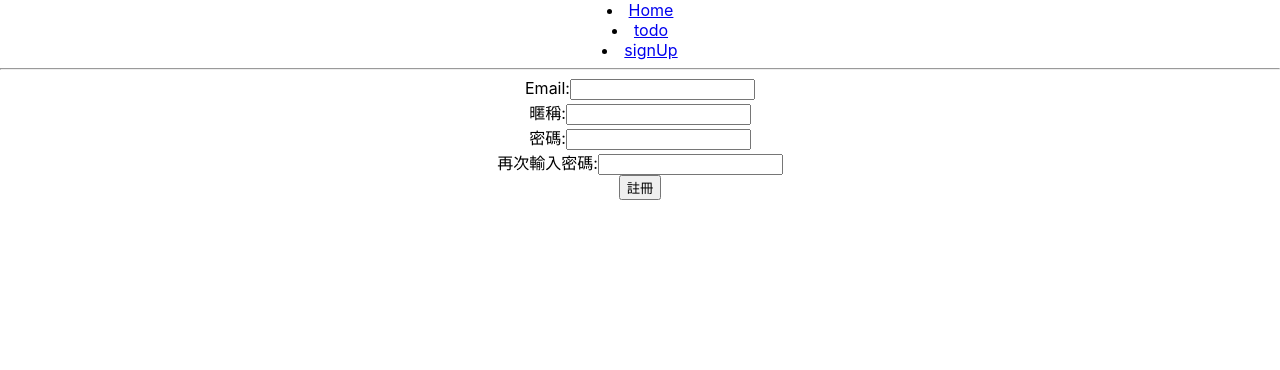
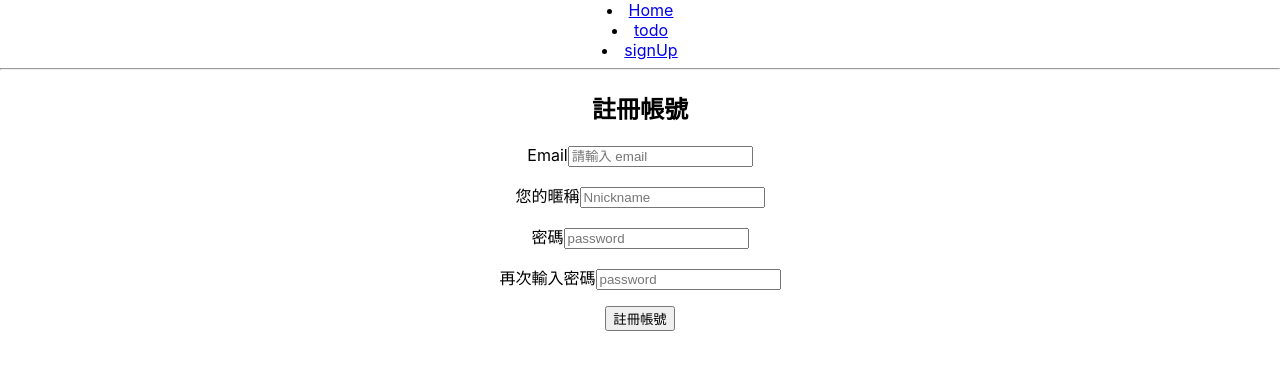
Before and after one commit to doraHLC/React-Todolist, a React (Create React App) app: page /signUp in a window 1280 px wide. Shown: the top 370 px of the page. Built offline with nearby package versions, Linux system fonts and the light colour scheme.

Commit message:
新增 signin表單

```diff
--- a/src/components/SignUp.js
+++ b/src/components/SignUp.js
@@ -1,18 +1,19 @@
 import { useContext, useState } from 'react';
 import { useNavigate } from "react-router-dom";
 import { useAuth } from "./Context";
+import { useForm } from 'react-hook-form';
 
 function SignUp() {
-    const { token, setToken } = useAuth;
+    const { token, setToken } = useAuth();
     const navigate = useNavigate();
-    const [data,setData] = useState(
+    const [data, setData] = useState(
         {
             valid: false,
             passwordConfirm: '',
-            form:{
-                email:'',
-                nickname:'',
-                password:''
+            form: {
+                email: '',
+                nickname: '',
+                password: ''
             }
         }
     )
@@ -28,78 +29,175 @@ function SignUp() {
     //         console.log(res)
     //     })
     //   },[data.valid]);
-    const signUpValue = (e)=>{
-        const {value,name} = e.target
-        let thisData = Object.assign({},data);
+    const signUpValue = (e) => {
+        const { value, name } = e.target
+        let thisData = Object.assign({}, data);
         thisData.form[name] = value;
         setData(thisData);
         console.log(thisData);
     }
-    const checkPasword = (e)=>{
-        const {value} = e.target
-        let thisData = Object.assign({},data);
+    const checkPasword = (e) => {
+        const { value } = e.target
+        let thisData = Object.assign({}, data);
         thisData.passwordConfirm = value;
         setData(thisData);
     }
-    const onSignUp = (e)=>{
-        if(data.form.password===data.passwordConfirm){
+    // const onSignUp = (e) => {
+    //     if (data.form.password === data.passwordConfirm) {
+    //         console.log("密碼一致");
+    //         let thisData = Object.assign({}, data);
+    //         thisData.valid = true;
+    //         setData(thisData);
+    //         // 使用瀏覽器 API 更新文件標題
+    //         const _url = "https://todoo.5xcamp.us/users";
+    //         console.log({
+    //             user: data.form
+    //         });
+    //         let myHeaders = new Headers();
+    //         myHeaders.append("Content-Type", "application/json");
+    //         fetch(_url, {
+    //             method: 'POST',
+    //             headers: {
+    //                 'Content-Type': 'application/json'
+    //             },
+    //             body: JSON.stringify({
+    //                 user: data.form
+    //             })
+    //         })
+    //             .then(res => {
+    //                 console.log(res.headers.get("authorization"));
+    //                 // localStorage.setItem("token",res.headers.get("authorization"));
+    //                 setToken(res.headers.get("authorization"));
+    //                 return res.json()
+    //             })
+    //             .then(res => {
+    //                 navigate('/todo')
+    //             })
+    //     } else {
+    //         console.log("密碼不一致");
+    //         setToken(null);
+    //     }
+
+
+
+
+    const { register, handleSubmit, formState: { errors } } = useForm();
+    const onSubmit = data => {
+        console.log(data);
+        if (data.password === data.passwordConfirm) {
             console.log("密碼一致");
-            let thisData = Object.assign({},data);
-            thisData.valid = true;
-            setData(thisData);
+
             // 使用瀏覽器 API 更新文件標題
             const _url = "https://todoo.5xcamp.us/users";
             console.log({
-                user: data.form
+                user: data
             });
             let myHeaders = new Headers();
             myHeaders.append("Content-Type", "application/json");
-            fetch(_url,{
+            fetch(_url, {
                 method: 'POST',
-                headers:{
+                headers: {
                     'Content-Type': 'application/json'
                 },
                 body: JSON.stringify({
-                    user: data.form
+                    user: data
                 })
             })
-            .then(res=>{
+                .then(res => {
                     console.log(res.headers.get("authorization"));
                     // localStorage.setItem("token",res.headers.get("authorization"));
                     setToken(res.headers.get("authorization"));
                     return res.json()
                 })
-            .then(res=>{
+                .then(res => {
                     navigate('/todo')
                 })
-        }else{
+        } else {
             console.log("密碼不一致");
             setToken(null);
         }
     }
 
     return (
+
         <main>
-       <div className="form-control">
-           <label htmlFor="email">Email:</label>
-           <input type="text" onChange={signUpValue} name="email" id="email" />
-       </div>
-       <div className="form-control">
-           <label htmlFor="nickName">暱稱:</label>
-           <input type="text" onChange={signUpValue} name="nickname" id="nickName" />
-       </div>
-       <div className="form-control">
-           <label htmlFor="password">密碼:</label>
-           <input type="password" onChange={signUpValue} name="password" id="password" />
-       </div>
-       <div className="form-control">
-           <label htmlFor="passwordConfirm">再次輸入密碼:</label>
-           <input type="password" onBlur={checkPasword} name="passwordConfirm" id="passwordConfirm" />
-       </div>
-       <div className="form-control">
-           <input type="button" value="註冊" onClick={onSignUp} />
-       </div>
+            <form onSubmit={handleSubmit(onSubmit)}>
+                <h2>註冊帳號</h2>
+                <label htmlFor="email">Email</label>
+                <input type="text" placeholder="請輸入 email"
+                    {...register("email",
+                        {
+                            required: {
+                                value: true,
+                                message: '請輸入資料內容!'
+                            },
+                            pattern: {
+                                value: /^\S+@\S+$/i,
+                                message: "格式有誤!"
+                            }
+                        }
+                    )} />
+                <p>{errors.email?.message}</p>
+                <label htmlFor="name">您的暱稱</label>
+                <input type="text" placeholder="Nnickname"
+                    {...register("nickname", {})} />
+                <p>{errors.Nickname?.message}</p>
+                <label htmlFor="pwd">密碼</label>
+                <input type="password" placeholder="password"
+                    {...register("password",
+                        {
+                            required: {
+                                value: true,
+                                message: '請輸入資料內容!'
+                            },
+                            minLength: {
+                                value: 6,
+                                message: "密碼長度至少6位字元"
+                            }
+                        }
+                    )} />
+                <p>{errors.password?.message}</p>
+                <label htmlFor="pwd">再次輸入密碼</label>
+                <input type="password" placeholder="password"
+                    {...register("passwordConfirm",
+                        {
+                            required: {
+                                value: true,
+                                message: '請輸入資料內容!'
+                            },
+                            minLength: {
+                                value: 6,
+                                message: "密碼長度至少6位字元"
+                            }
+                        }
+                    )} />
+                <p>{errors.passwordConfirm?.message}</p>
+                <input type="submit" value="註冊帳號" />
+                {/* <Link to="/">登入</Link> */}
+            </form>
         </main>
+
+        //   <main>
+        //    <div className="form-control">
+        //        <label htmlFor="email">Email:</label>
+        //        <input type="text" onChange={signUpValue} name="email" id="email" />
+        //    </div>
+        //    <div className="form-control">
+        //        <label htmlFor="nickName">暱稱:</label>
+        //        <input type="text" onChange={signUpValue} name="nickname" id="nickName" />
+        //    </div>
+        //    <div className="form-control">
+        //        <label htmlFor="password">密碼:</label>
+        //        <input type="password" onChange={signUpValue} name="password" id="password" />
+        //    </div>
+        //    <div className="form-control">
+        //        <label htmlFor="passwordConfirm">再次輸入密碼:</label>
+        //        <input type="password" onBlur={checkPasword} name="passwordConfirm" id="passwordConfirm" />
+        //    </div>
+        //    <div className="form-control">
+        //        <input type="button" value="註冊" onClick={onSignUp} />
+        //    </div>
+        //   </main>
     );
 }
 
```
Lines whose indentation alone changed are shown as unchanged.
